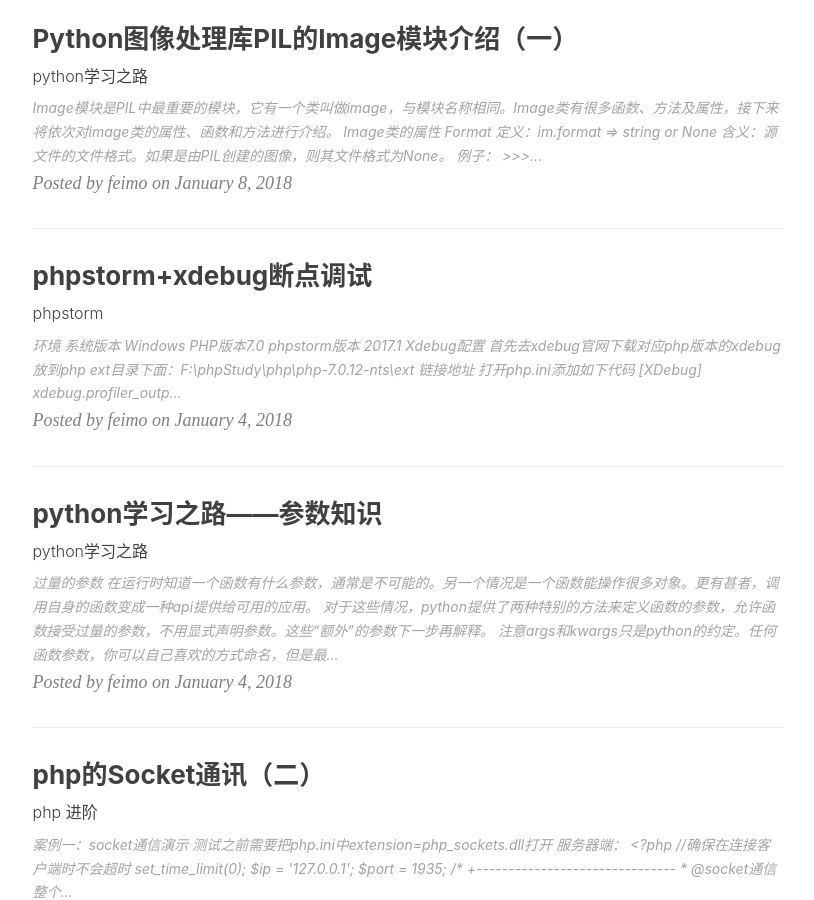
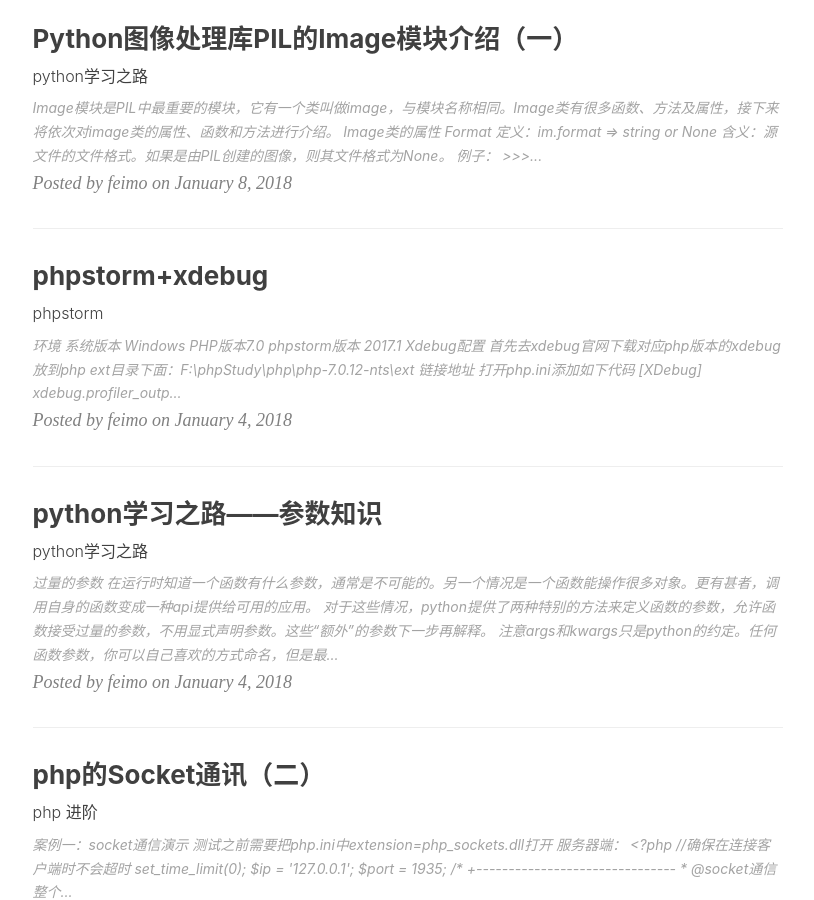
Before and after one commit to feimoc/feimoc.github.io, a Jekyll site: the page built from index.html, in a window 1280 px wide and 900 px high, scrolled down 1444 px. Shown: the whole window, without its empty margins (135-949 px from the left). Built offline with Jekyll 4.4.1, drawn with Linux system fonts in a browser that asks for light colours; nearby versions of some CDN libraries; the list of posts is cut into pages by our own code; comment, search, counter and statistics services are not loaded.

Commit message:
update article url

```diff
--- a/_posts/2018-1-4-phpstorm+xdebug断点调试.md
+++ b/_posts/2018-1-4-phpstorm+xdebug.md
@@ -1,6 +1,6 @@
 ---
 layout:     post
-title:      phpstorm+xdebug断点调试
+title:      phpstorm+xdebug
 subtitle:   phpstorm
 date:       2018-1-4
 author:     feimo
```
